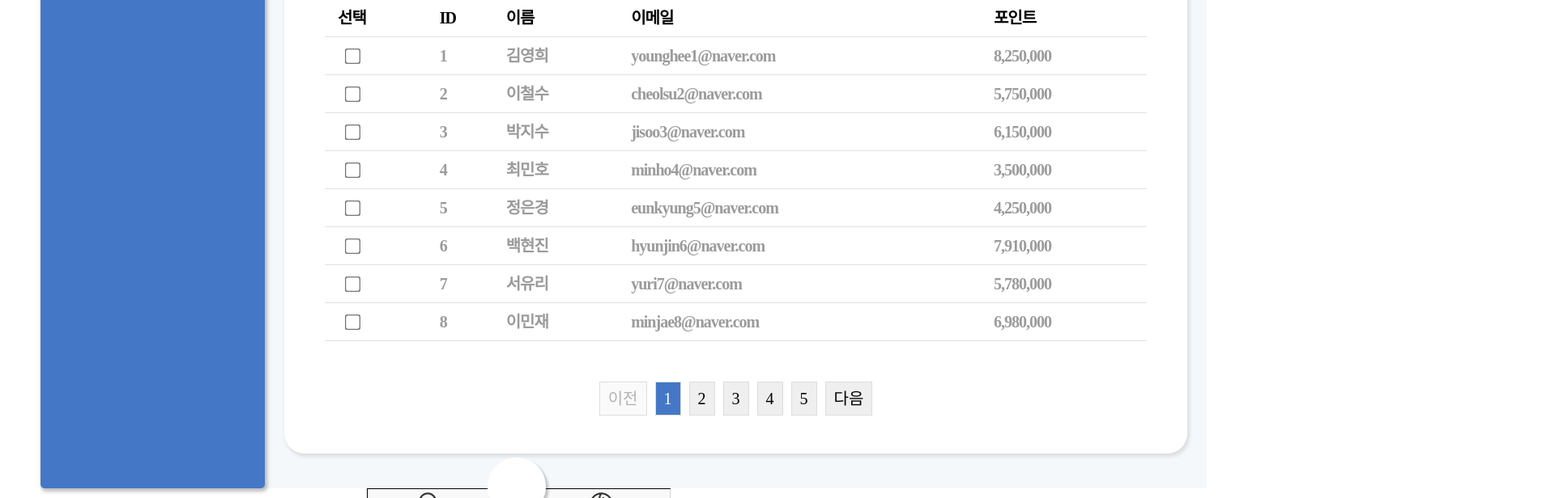
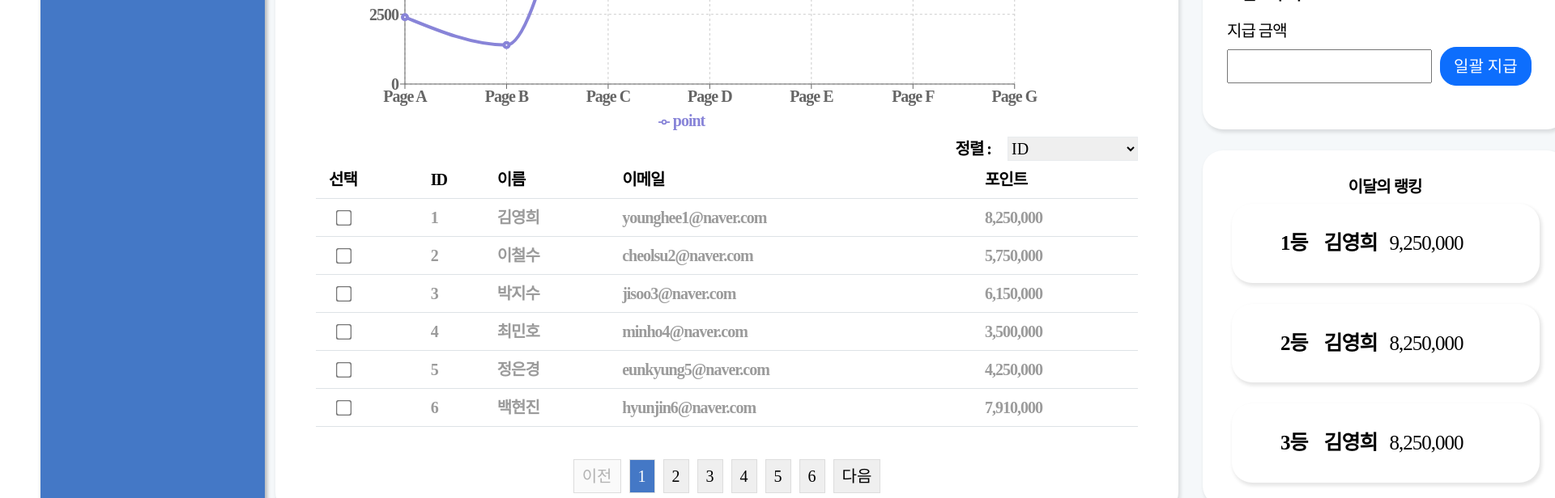
Before and after one commit to MoneyPlay-DigitalHanaro/front-end, a React (Create React App) app: page /admin in a window 1280 px wide. Shown: the part 420-1036 px from the top of the page at 81% size, 1920 px wide, since content can reach past the window. Built offline with nearby package versions, Linux system fonts and the light colour scheme; a web font is replaced by a local one.

Commit message:
Feat : 그래프 작성, 이달의 랭킹 작성, 간격조절

```diff
--- a/package.json
+++ b/package.json
@@ -13,6 +13,7 @@
     "react-dom": "^18.2.0",
     "react-router-dom": "^6.15.0",
     "react-scripts": "5.0.1",
+    "recharts": "^2.7.3",
     "styled-components": "^6.0.7",
     "web-vitals": "^2.1.4",
     "workbox-background-sync": "^6.6.0",
--- a/src/App.js
+++ b/src/App.js
@@ -10,8 +10,7 @@ import NavBar from './component/Navbar.js';
 import SideBar from './component/Sidebar.js';
 import NewsList from './pages/NewsPage/NewsList';
 import NewsDetail from './pages/NewsPage/NewsDetail';
-
-import { Route, Routes, Link } from 'react-router-dom';
+import { Route, Routes, Link, useLocation } from 'react-router-dom';
 import 'bootstrap/dist/css/bootstrap.min.css';
 import Main from './pages/mainPage/Main.js';
 import AutoLayoutSizingExample from './pages/test';
@@ -22,12 +21,15 @@ import Footer from './component/Footer';
 import MyPage from './pages/myPage/MyPage';
 
 function App() {
+  const location = useLocation();
+
   return (
     <div className="App">
       <Routes>
         <Route path="/admin" element={<Admin />} />
-        <Route path="/testadmin" element={<AutoLayoutSizingExample2 />} />
+        <Route path="/student" element={<AutoLayoutSizingExample2 />} />
       </Routes>
+      {location.pathname !== '/admin' && location.pathname !== '/student' ? (
         <div className="App-container">
           <Routes>
             <Route path="/" element={<Main />} />
@@ -37,8 +39,10 @@ function App() {
             <Route path="/mypage" element={<MyPage />} />
             <Route path="/news/detail" element={<NewsDetail />} />
           </Routes>
-        <Footer></Footer>
+          {/* `/admin` 또는 `/testadmin`이 아닌 경우에만 Footer를 렌더링합니다 */}
+          {location.pathname !== '/admin' && location.pathname !== '/testadmin' && <Footer />}
         </div>
+      ) : null}
     </div>
   );
 }
--- /dev/null
+++ b/src/component/AdminChart.js
@@ -0,0 +1,76 @@
+/* eslint-disable */
+import React from 'react';
+import { LineChart, Line, XAxis, YAxis, CartesianGrid, Tooltip, Legend, ResponsiveContainer } from 'recharts';
+import styles from '../style/css/Admin.module.css';
+
+function AdminChart() {
+  const data = [
+    {
+      name: 'Page A',
+      uv: 4000,
+      point: 2400,
+      amt: 2400,
+    },
+    {
+      name: 'Page B',
+      uv: 3000,
+      point: 1398,
+      amt: 2210,
+    },
+    {
+      name: 'Page C',
+      uv: 2000,
+      point: 9800,
+      amt: 2290,
+    },
+    {
+      name: 'Page D',
+      uv: 2780,
+      point: 3908,
+      amt: 2000,
+    },
+    {
+      name: 'Page E',
+      uv: 1890,
+      point: 4800,
+      amt: 2181,
+    },
+    {
+      name: 'Page F',
+      uv: 2390,
+      point: 3800,
+      amt: 2500,
+    },
+    {
+      name: 'Page G',
+      uv: 3490,
+      point: 4300,
+      amt: 2100,
+    },
+  ];
+
+  return (
+    <ResponsiveContainer width="85%" height="50%" className="ml30">
+      <LineChart
+        width={500}
+        height={300}
+        data={data}
+        margin={{
+          top: 5,
+          right: 30,
+          left: 20,
+          bottom: 5,
+        }}
+      >
+        <CartesianGrid strokeDasharray="3 3" />
+        <XAxis dataKey="name" />
+        <YAxis />
+        <Tooltip />
+        <Legend />
+        <Line type="monotone" dataKey="point" stroke="#8884d8" activeDot={{ r: 8 }} strokeWidth={4} />
+      </LineChart>
+    </ResponsiveContainer>
+  );
+}
+
+export default AdminChart;
--- a/src/pages/admin/Admin.js
+++ b/src/pages/admin/Admin.js
@@ -5,13 +5,9 @@ import NavBar from '../../component/Navbar.js';
 import SideBar from '../../component/Sidebar.js';
 import styles from '../../style/css/Admin.module.css';
 import axios from 'axios';
+import AdminChart from '../../component/AdminChart.js';
 
 function Admin() {
-  const [plusPoint, setPlusPoint] = useState(''); // useState를 사용하여 plusPoint 상태 설정
-  const [ID, setID] = useState([]);
-  const [showConfirmDialog, setShowConfirmDialog] = useState(false);
-  const [currentPage, setCurrentPage] = useState(1);
-
   const [tableData, setTableData] = useState([
     { id: 1, name: '김영희', email: 'younghee1@naver.com', points: '8,250,000' },
     { id: 2, name: '이철수', email: 'cheolsu2@naver.com', points: '5,750,000' },
@@ -21,54 +17,39 @@ function Admin() {
     { id: 6, name: '백현진', email: 'hyunjin6@naver.com', points: '7,910,000' },
     { id: 7, name: '서유리', email: 'yuri7@naver.com', points: '5,780,000' },
     { id: 8, name: '이민재', email: 'minjae8@naver.com', points: '6,980,000' },
-    { id: 9, name: '김영희', email: 'younghee1@naver.com', points: '8,250,000' },
+    { id: 9, name: '김영희', email: 'younghee1@naver.com', points: '9,250,000' },
     { id: 10, name: '이철수', email: 'cheolsu2@naver.com', points: '5,750,000' },
     { id: 11, name: '박지수', email: 'jisoo3@naver.com', points: '6,150,000' },
     { id: 12, name: '최민호', email: 'minho4@naver.com', points: '3,500,000' },
     { id: 13, name: '정은경', email: 'eunkyung5@naver.com', points: '4,250,000' },
-    { id: 6, name: '백현진', email: 'hyunjin6@naver.com', points: '7,910,000' },
-    { id: 7, name: '서유리', email: 'yuri7@naver.com', points: '5,780,000' },
-    { id: 8, name: '이민재', email: 'minjae8@naver.com', points: '6,980,000' },
+    { id: 14, name: '백현진', email: 'hyunjin6@naver.com', points: '7,910,000' },
+    { id: 15, name: '서유리', email: 'yuri7@naver.com', points: '5,780,000' },
+    { id: 16, name: '이민재', email: 'minjae8@naver.com', points: '6,980,000' },
     { id: 44, name: '특별해', email: 'minjae8@naver.com', points: '6,980,000' },
-    { id: 1, name: '김영희', email: 'younghee1@naver.com', points: '8,250,000' },
-    { id: 2, name: '이철수', email: 'cheolsu2@naver.com', points: '5,750,000' },
-    { id: 3, name: '박지수', email: 'jisoo3@naver.com', points: '6,150,000' },
-    { id: 4, name: '최민호', email: 'minho4@naver.com', points: '3,500,000' },
-    { id: 5, name: '정은경', email: 'eunkyung5@naver.com', points: '4,250,000' },
-    { id: 6, name: '백현진', email: 'hyunjin6@naver.com', points: '7,910,000' },
-    { id: 7, name: '서유리', email: 'yuri7@naver.com', points: '5,780,000' },
-    { id: 8, name: '이민재', email: 'minjae8@naver.com', points: '6,980,000' },
-    { id: 9, name: '김영희', email: 'younghee1@naver.com', points: '8,250,000' },
-    { id: 10, name: '이철수', email: 'cheolsu2@naver.com', points: '5,750,000' },
-    { id: 11, name: '박지수', email: 'jisoo3@naver.com', points: '6,150,000' },
-    { id: 12, name: '최민호', email: 'minho4@naver.com', points: '3,500,000' },
-    { id: 13, name: '정은경', email: 'eunkyung5@naver.com', points: '4,250,000' },
-    { id: 6, name: '백현진', email: 'hyunjin6@naver.com', points: '7,910,000' },
-    { id: 7, name: '서유리', email: 'yuri7@naver.com', points: '5,780,000' },
-    { id: 8, name: '이민재', email: 'minjae8@naver.com', points: '6,980,000' },
-    { id: 44, name: '특별해', email: 'minjae8@naver.com', points: '6,980,000' },
+    { id: 17, name: '김영희', email: 'younghee1@naver.com', points: '8,250,000' },
+    { id: 28, name: '이철수', email: 'cheolsu2@naver.com', points: '5,750,000' },
+    { id: 39, name: '박지수', email: 'jisoo3@naver.com', points: '6,150,000' },
+    { id: 40, name: '최민호', email: 'minho4@naver.com', points: '3,500,000' },
+    { id: 50, name: '정은경', email: 'eunkyung5@naver.com', points: '4,250,000' },
+    { id: 68, name: '백현진', email: 'hyunjin6@naver.com', points: '7,910,000' },
+    { id: 77, name: '서유리', email: 'yuri7@naver.com', points: '5,780,000' },
+    { id: 85, name: '이민재', email: 'minjae8@naver.com', points: '6,980,000' },
+    { id: 93, name: '김영희', email: 'younghee1@naver.com', points: '8,250,000' },
+    { id: 101, name: '이철수', email: 'cheolsu2@naver.com', points: '5,750,000' },
+    { id: 112, name: '박지수', email: 'jisoo3@naver.com', points: '6,150,000' },
+    { id: 122, name: '최민호', email: 'minho4@naver.com', points: '3,500,000' },
+    { id: 133, name: '정은경', email: 'eunkyung5@naver.com', points: '4,250,000' },
+    { id: 64, name: '백현진', email: 'hyunjin6@naver.com', points: '7,910,000' },
+    { id: 75, name: '서유리', email: 'yuri7@naver.com', points: '5,780,000' },
+    { id: 86, name: '이민재', email: 'minjae8@naver.com', points: '6,980,000' },
+    { id: 55, name: '특별해', email: 'minjae8@naver.com', points: '6,980,000' },
 
     // ... 나머지 데이터
   ]);
-
-  const ITEMS_PER_PAGE = 8; // 2. 페이지 당 몇 개의 아이템을 표시할 것인지 정하는 상수를 추가합니다.
-  const totalPages = Math.ceil(tableData.length / ITEMS_PER_PAGE);
-
-  // 3. 페이지네이션 버튼을 누르면 현재 페이지를 업데이트하는 함수를 추가합니다.
-  const gotoPage = (pageNumber) => {
-    setCurrentPage(pageNumber);
-  };
-
-  const prevPage = () => {
-    if (currentPage > 1) setCurrentPage(currentPage - 1);
-  };
-
-  const nextPage = () => {
-    if (currentPage < totalPages) setCurrentPage(currentPage + 1);
-  };
-
-  // 4. 현재 페이지에 따라 아이템 목록을 나누는 로직을 추가합니다.
-  const currentItems = tableData.slice((currentPage - 1) * ITEMS_PER_PAGE, currentPage * ITEMS_PER_PAGE);
+  const [plusPoint, setPlusPoint] = useState(''); // useState를 사용하여 plusPoint 상태 설정
+  const [ID, setID] = useState([]);
+  const [showConfirmDialog, setShowConfirmDialog] = useState(false);
+  const [currentPage, setCurrentPage] = useState(1);
 
   const handleSubmit = async (e) => {
     e.preventDefault(); // 기본 폼 제출 동작을 중지
@@ -104,6 +85,25 @@ function Admin() {
     setShowConfirmDialog(false);
   };
 
+  const sortedData = [...tableData].sort(
+    (a, b) => parseInt(b.points.replace(/,/g, ''), 10) - parseInt(a.points.replace(/,/g, ''), 10)
+  );
+  const top3 = sortedData.slice(0, 3);
+
+  const [sortOption, setSortOption] = useState('id');
+  const sortData = (data) => {
+    let sortedData = [...data];
+    switch (sortOption) {
+      case 'id':
+        return sortedData.sort((a, b) => a.id - b.id);
+      case 'name':
+        return sortedData.sort((a, b) => a.name.localeCompare(b.name));
+      case 'points':
+        return sortedData.sort((a, b) => parseInt(b.points.replace(/,/g, '')) - parseInt(a.points.replace(/,/g, '')));
+      default:
+        return sortedData;
+    }
+  };
   const handleCheckboxChange = (id, isChecked) => {
     if (isChecked) {
       setID([...ID, id]);
@@ -112,65 +112,50 @@ function Admin() {
     }
   };
 
+  const ITEMS_PER_PAGE = 6; // 2. 페이지 당 몇 개의 아이템을 표시할 것인지 정하는 상수를 추가합니다.
+  const totalPages = Math.ceil(tableData.length / ITEMS_PER_PAGE);
+
+  // 3. 페이지네이션 버튼을 누르면 현재 페이지를 업데이트하는 함수를 추가합니다.
+  const gotoPage = (pageNumber) => {
+    setCurrentPage(pageNumber);
+  };
+
+  const prevPage = () => {
+    if (currentPage > 1) setCurrentPage(currentPage - 1);
+  };
+
+  const nextPage = () => {
+    if (currentPage < totalPages) setCurrentPage(currentPage + 1);
+  };
+
+  // 4. 현재 페이지에 따라 아이템 목록을 나누는 로직을 추가합니다.
+  const sortedItems = sortData(tableData);
+  const currentItems = sortedItems.slice((currentPage - 1) * ITEMS_PER_PAGE, currentPage * ITEMS_PER_PAGE);
+
   return (
-    <div>
     <div className={styles.containerAdmin}>
+      <NavBar />
       <SideBar />
-        <NavBar />
-        <div className={`${styles.box} mgr24 `}>
-          <b>포인트 초기화</b>
-          <p>
-            <button
-              type="button"
-              class="btn btn-primary btn-lg mt15 ml24"
-              onClick={handleOpenDialog}
-              style={{ borderRadius: '20px' }}
-            >
-              일괄 초기화
-            </button>
-          </p>
-        </div>
 
-        <div className={`${styles.box} ml24 mgr24 `}>
-          <b>포인트 주기</b>
-          <div className="mb20">
-            <form className={styles.form} onSubmit={handleSubmit}>
-              <span className="ft20 mt15 fw500 mb5" style={{ display: 'block' }}>
-                지급 금액{' '}
-              </span>
-              <input
-                className={`${styles.inputbox} mgr10`}
-                type="text"
-                name="plusPoint"
-                value={plusPoint}
-                onChange={(e) => setPlusPoint(e.target.value)} // 입력값 변화에 따라 plusPoint 상태 업데이트
-              />
-
-              <button type="submit" className="btn btn-primary btn-lg" style={{ borderRadius: '20px' }}>
-                일괄 지급
-              </button>
-            </form>
-          </div>
-        </div>
-        {/* 포인트 초기화  */}
-        {showConfirmDialog && (
-          <div className="confirm-modal">
-            <p>정말로 포인트를 초기화하겠습니까?</p>
-            <button
-              onClick={() => {
-                resetPoints();
-                // 초기화 로직
-                console.log('포인트 초기화됨');
-                handleCloseDialog();
+      <div style={{ display: 'flex', flexDirection: 'row' }}>
+        <div className={`ml290 `}>
+          <div className={`${styles.main} mgr24 `}>
+            <AdminChart />
+            <div style={{ display: 'flex', justifyContent: 'flex-end' }}>
+              <label htmlFor="sort">정렬 : </label>
+              <select
+                className={`${styles.sortBox} ml20`}
+                value={sortOption}
+                onChange={(e) => {
+                  setSortOption(e.target.value);
+                  setCurrentPage(1);
                 }}
               >
-              확인
-            </button>
-            <button onClick={handleCloseDialog}>취소</button>
+                <option value="id">ID</option>
+                <option value="name">이름</option>
+                <option value="points">포인트가 높은 순</option>
+              </select>
             </div>
-        )}
-        {/* 테이블 */}
-        <div className={`${styles.main} mt45 mgr24`}>
             <table className="table">
               <thead>
                 <tr>
@@ -202,7 +187,7 @@ function Admin() {
             </table>
 
             {/* 5. 페이지네이션 컴포넌트를 렌더링하는 로직을 추가합니다. */}
-          <div className={`${styles.pagination} mt50`}>
+            <div className={`${styles.pagination} mt40`}>
               <button onClick={prevPage} disabled={currentPage <= 1}>
                 이전
               </button>
@@ -221,6 +206,74 @@ function Admin() {
             </div>
           </div>
         </div>
+
+        <div className={`${styles.pointBox}`}>
+          <div className={`${styles.box}`}>
+            <b>포인트 초기화</b>
+            <p>
+              <button
+                type="button"
+                class="btn btn-primary btn-lg mt15 ml24"
+                onClick={handleOpenDialog}
+                style={{ borderRadius: '20px' }}
+              >
+                일괄 초기화
+              </button>
+            </p>
+          </div>
+
+          <div className={`${styles.box}`}>
+            <b>포인트 주기</b>
+            <div className="mb20">
+              <form className={styles.form} onSubmit={handleSubmit}>
+                <span className="ft20 mt15 fw500 mb5" style={{ display: 'block' }}>
+                  지급 금액{' '}
+                </span>
+                <input
+                  className={`${styles.inputbox} mgr10`}
+                  type="text"
+                  name="plusPoint"
+                  value={plusPoint}
+                  onChange={(e) => setPlusPoint(e.target.value)} // 입력값 변화에 따라 plusPoint 상태 업데이트
+                />
+
+                <button type="submit" className="btn btn-primary btn-lg" style={{ borderRadius: '20px' }}>
+                  일괄 지급
+                </button>
+              </form>
+            </div>
+          </div>
+
+          {/* 포인트 초기화  */}
+          {showConfirmDialog && (
+            <div className="confirm-modal">
+              <p>정말로 포인트를 초기화하겠습니까?</p>
+              <button
+                onClick={() => {
+                  resetPoints();
+                  // 초기화 로직
+                  console.log('포인트 초기화됨');
+                  handleCloseDialog();
+                }}
+              >
+                확인
+              </button>
+              <button onClick={handleCloseDialog}>취소</button>
+            </div>
+          )}
+
+          <div className={`${styles.rankBox}`}>
+            <b>이달의 랭킹</b>
+            {top3.map((student, index) => (
+              <div key={student.id} className={`${styles.rankDetail}`}>
+                <div className={`${styles.ranking} ml30`}>{index + 1}등</div>
+                <div className={`${styles.rankname} mgr20`}> {student.name}</div>
+                <div className={`${styles.rankscore} mgr20`}>{student.points}</div>
+              </div>
+            ))}
+          </div>
+        </div>
+      </div>
     </div>
   );
 }
--- a/src/pages/myPage/MyPage.js
+++ b/src/pages/myPage/MyPage.js
@@ -42,7 +42,7 @@ function MyPage() {
 
   return (
     <div style={{ display: 'flex', flexDirection: 'column' }}>
-      <div className={`${styles.title} ft20 fw600 ml24 mb17`}>
+      <div className={`${styles.title} ft20 fw600 ml24 mb17 mt30`}>
         <div>내 포인트</div>
       </div>
 
--- a/src/style/css/Admin.module.css
+++ b/src/style/css/Admin.module.css
@@ -6,19 +6,22 @@
 }
 
 .containerAdmin {
-  width: 1440px;
+  width: 1920px;
   min-width: 1440px;
-  height: 1024px;
+  height: 1080px;
   z-index: -5;
-  display: block;
-  float: left;
+  display: flex;
+  /* flex-wrap: wrap; */
+  flex-direction: column;
+  justify-content: center;
+
   margin-left: 50px;
   background-color: rgb(216, 228, 236, 0.25);
 }
 
 .sidebar {
   width: 277px;
-  height: 1024px;
+  height: 1080px;
   background: #4478c6;
   position: absolute;
   z-index: 5;
@@ -31,16 +34,21 @@
   margin: 12px 10px 10px 15px;
 }
 
+.pointBox {
+  display: flex;
+  flex-direction: column;
+  align-items: center;
+}
+
 .box {
-  width: 540px;
+  width: 450px;
   height: 212px;
   display: block;
   float: right;
   text-align: left;
-  padding: 20px;
   margin: 6px;
+  margin-bottom: 20px;
   border: solid white 0px;
-  position: relative;
   background-color: white;
   box-shadow: 2px 3px 4px 1px rgba(0, 0, 0, 0.1);
   border-radius: 25px;
@@ -49,7 +57,7 @@
 
 .main {
   width: 1115px;
-  height: 612px;
+  height: 930px;
   display: block;
   float: right;
   text-align: left;
@@ -59,6 +67,65 @@
   border-radius: 25px;
   vertical-align: middle;
   padding: 50px;
+}
+
+.sortBox {
+  border: solid rgb(216, 228, 236, 0.25) 1px;
+  font-size: 20px;
+  font-family: 'Tmoney';
+}
+
+.rankBox {
+  width: 450px;
+  height: 440px;
+  display: flex;
+  flex-direction: column;
+  text-align: center;
+  margin: 6px;
+  margin-bottom: 20px;
+  border: solid white 0px;
+  background-color: white;
+  box-shadow: 2px 3px 4px 1px rgba(0, 0, 0, 0.1);
+  border-radius: 25px;
+  padding: 30px;
+}
+
+.rankDetail {
+  width: 380px;
+  height: 300px;
+  display: flex;
+  flex-direction: row;
+  text-align: center;
+  margin: 6px;
+  margin-bottom: 20px;
+  border: solid white 0px;
+  background-color: white;
+  box-shadow: 2px 3px 4px 1px rgba(0, 0, 0, 0.1);
+  border-radius: 25px;
+  padding: 30px;
+}
+
+.ranking {
+  font-size: 25px;
+  margin-right: 20px;
+}
+
+.rankname {
+  display: flex;
+  align-items: flex-end;
+  font-size: 25px;
+  font-weight: 800;
+}
+
+.rankscore {
+  display: flex;
+  align-items: flex-end;
+  font-size: 25px;
+  font-weight: 400;
+}
+
+.scaleDown {
+  transform: scale(1);
 }
 
 .sidebarImage {
--- a/src/style/css/App.css
+++ b/src/style/css/App.css
@@ -131,6 +131,10 @@ span {
   margin-right: 15px;
 }
 
+.mgr20 {
+  margin-right: 15px;
+}
+
 .mgr24 {
   margin-right: 24px;
 }
@@ -171,8 +175,16 @@ span {
   margin-top: 15px;
 }
 
+.mt20 {
+  margin-top: 15px;
+}
+
 .mt30 {
   margin-top: 30px;
+}
+
+.mt40 {
+  margin-top: 40px;
 }
 
 .mt45 {
@@ -185,6 +197,10 @@ span {
 
 .mt80 {
   margin-top: 80px;
+}
+
+.ml_30 {
+  margin-left: -30px;
 }
 
 .ml_12 {
@@ -212,6 +228,10 @@ span {
 }
 .ml24 {
   margin-left: 24px;
+}
+
+.ml30 {
+  margin-left: 30px;
 }
 
 .ml60 {
@@ -300,6 +320,13 @@ span {
 
 .inline {
   display: inline-block;
+}
+
+.navbar {
+  display: flex;
+  flex-direction: column;
+  margin-top: 10px;
+  position: relative;
 }
 
 nav {
```
Also changed, not shown: 1 other file (tests, documents, lock files or other folders). Lines whose indentation alone changed are shown as unchanged.
